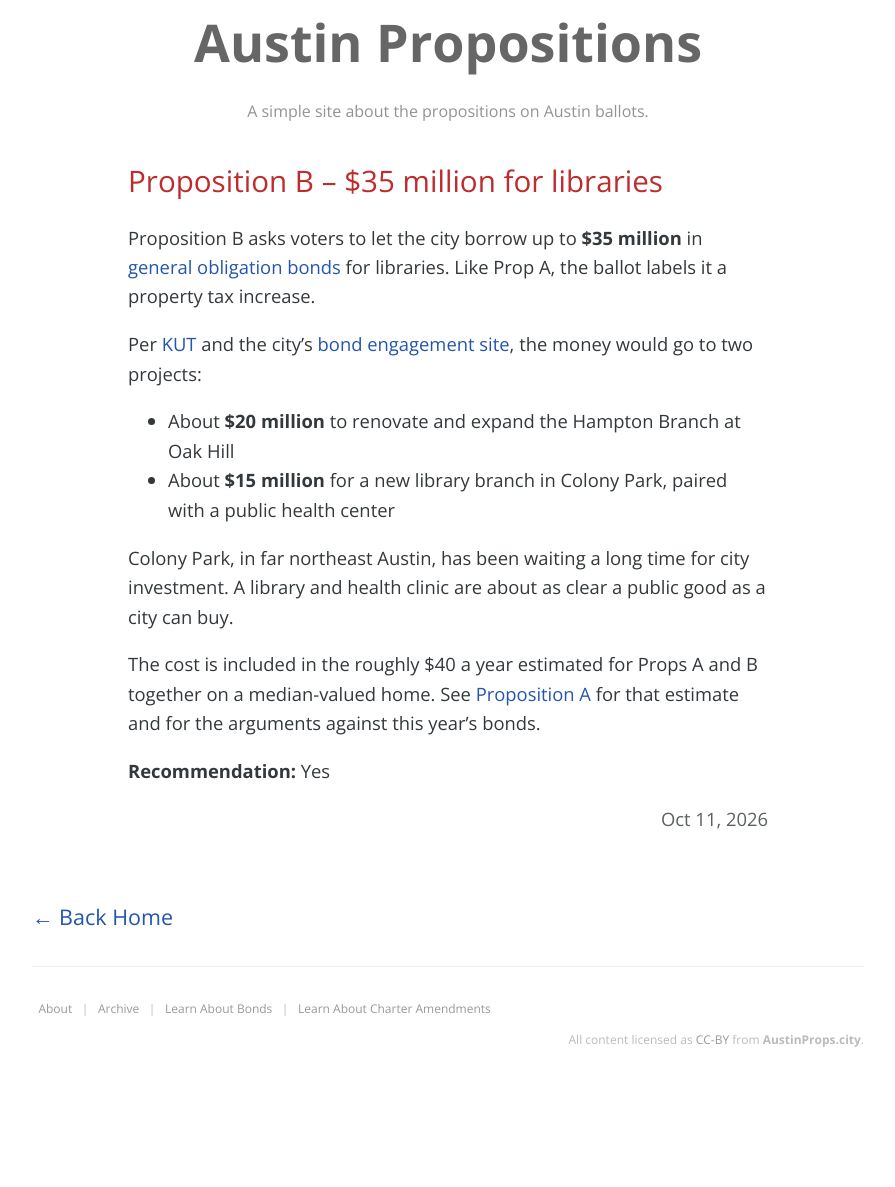
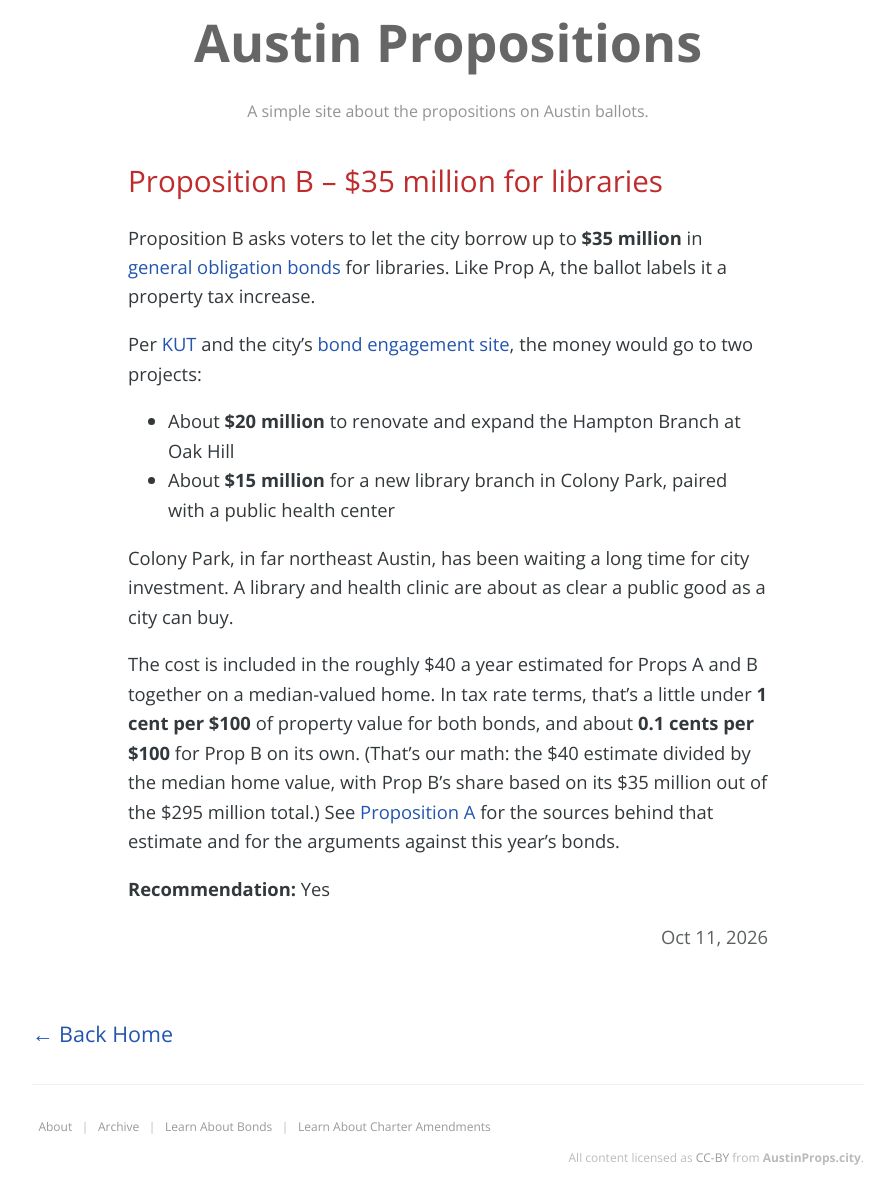
Before and after one commit to h3h/austinprops.city, a Jekyll site: the page built from _posts/2026-10-11-proposition-b.md, in a window 1280 px wide. Shown: the whole page, without its empty margins (192-1087 px from the left). Built offline with Jekyll 4.4.1, drawn with Linux system fonts in a browser that asks for light colours; before the commit the page ends 1070 px from its top, so only the background shows below that.

Commit message:
Prop B: state its share of the tax impact in cents per $100
Co-Authored-By: Claude Opus 5.5 <noreply@anthropic.com>
Claude-Session: https://claude.ai/code/session_01NVM8qob9aiQdHqn3pq2deb

```diff
--- a/_posts/2026-10-11-proposition-b.md
+++ b/_posts/2026-10-11-proposition-b.md
@@ -25,8 +25,12 @@ investment. A library and health clinic are about as clear a public good as a
 city can buy.
 
 The cost is included in the roughly $40 a year estimated for Props A and B
-together on a median-valued home. See [Proposition A](/2026/proposition-a) for
-that estimate and for the arguments against this year’s bonds.
+together on a median-valued home. In tax rate terms, that’s a little under
+**1 cent per $100** of property value for both bonds, and about **0.1 cents per
+$100** for Prop B on its own. (That’s our math: the $40 estimate divided by the
+median home value, with Prop B’s share based on its $35 million out of the
+$295 million total.) See [Proposition A](/2026/proposition-a) for the sources
+behind that estimate and for the arguments against this year’s bonds.
 
 **Recommendation:** Yes
 
```
